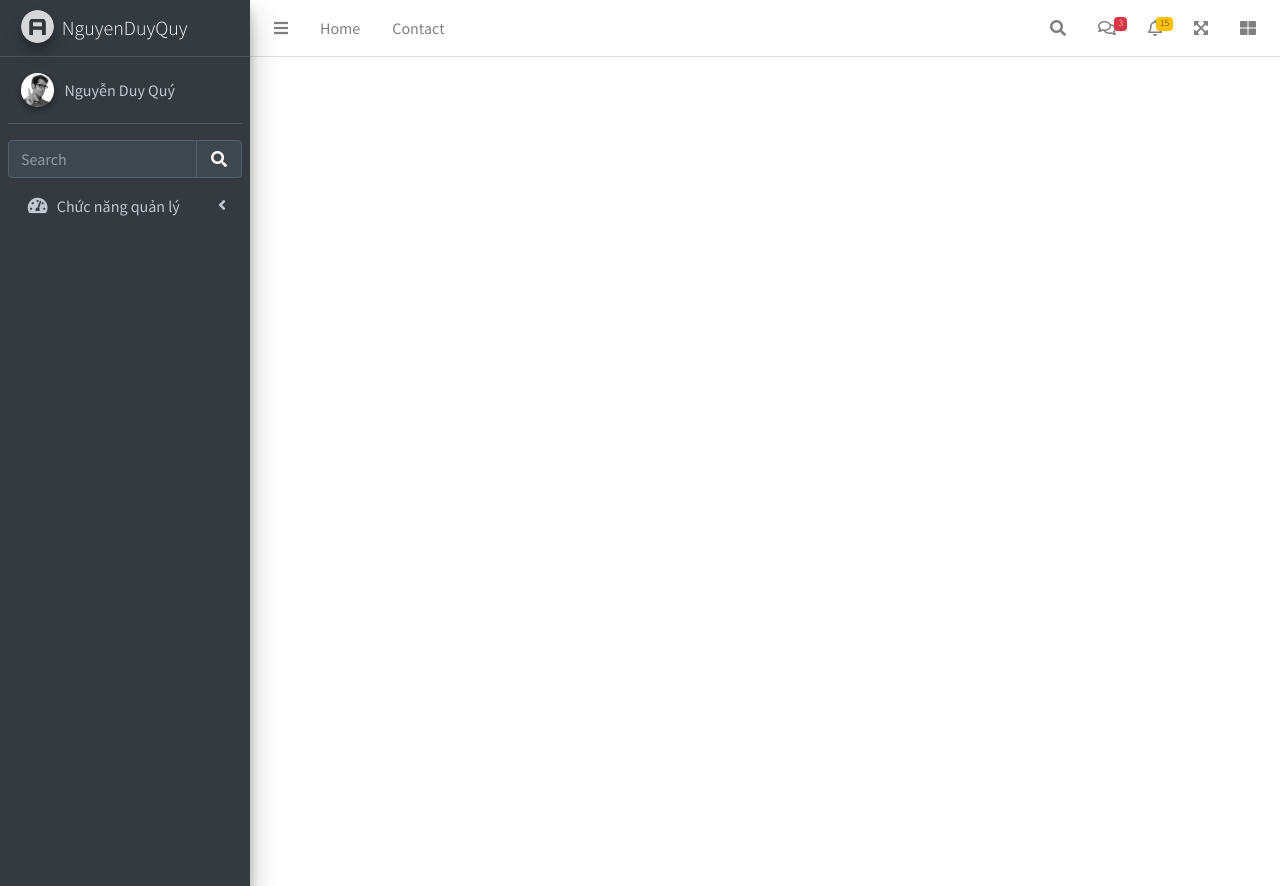
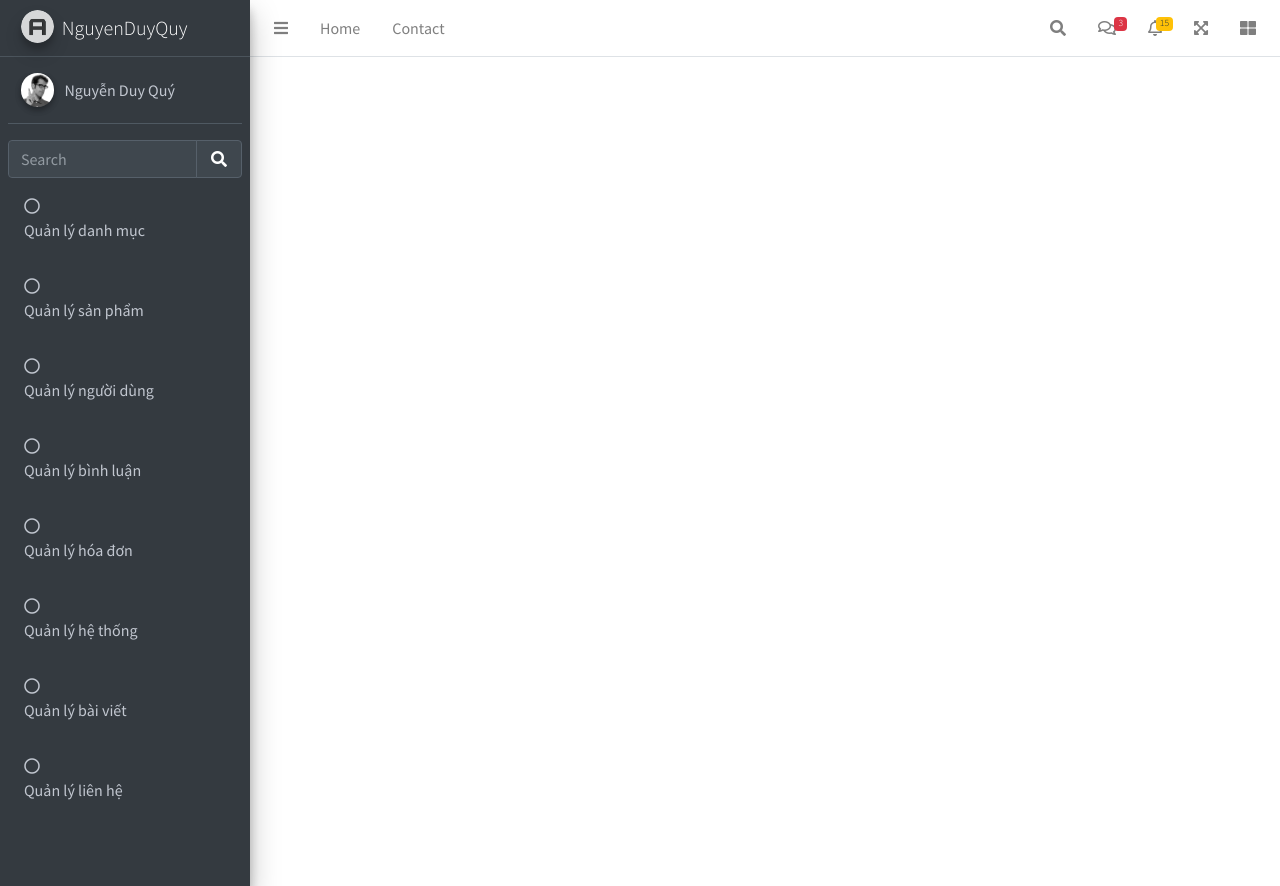
Before and after one commit to tudevbe/du_an_1, a PHP site: page / in a window 1280 px wide. Run offline with PHP 8.4, Linux system fonts and the light colour scheme; some libraries are stand-ins or nearby versions.

Commit message:
dinhtv7 dz

```diff
--- a/app/controllers/AdminController/admin.php
+++ b/app/controllers/AdminController/admin.php
@@ -4,28 +4,28 @@
 
     switch ($act) {
         case 'qldm':
-            include "./layout/danhmuc.php";
+            include "./layout/danhmuc/danhmuc.php";
             break;
         case 'qlsp':
-            include "./layout/sanpham.php";
+            include "./layout/sanpham/sanpham.php";
             break;
         case 'qlnd':
-            include "./layout/user.php";
+            include "./layout/user/user.php";
             break;
         case 'qlbl':
-            include "./layout/binhluan.php";
+            include "./layout/binhluan/binhluan.php";
             break;
         case 'qlhd':
-            include "./layout/hoadon.php";
+            include "./layout/hoadon/hoadon.php";
             break;
         case 'qlht':
-            include "./layout/hethong.php";
+            include "./layout/hethong/hethong.php";
             break;
         case 'qlbv':
-            include "./layout/baiviet.php";
+            include "./layout/baiviet/baiviet.php";
             break;
         case 'qllh':
-            include "./layout/lienhe.php";
+            include "./layout/lienhe/lienhe.php";
             break;
 
         default:
--- a/app/views/Admin/layout/header.php
+++ b/app/views/Admin/layout/header.php
@@ -206,20 +206,14 @@
 
       <!-- Sidebar Menu -->
       <nav class="mt-2">
-        <ul class="nav nav-pills nav-sidebar flex-column" data-widget="treeview" role="menu" data-accordion="false">
+        <ul class="nav nav-pills  flex-column" data-widget="treeview" role="menu" data-accordion="false">
           <!-- Add icons to the links using the .nav-icon class
                with font-awesome or any other icon font library -->
           <li class="nav-item">
-            <a href="#" class="nav-link">
-              <i class="nav-icon fas fa-tachometer-alt"></i>
-              <p>
-                Chức năng quản lý
-                <i class="right fas fa-angle-left"></i>
-              </p>
-            </a>
+
             <ul class="nav nav-treeview">
               <li class="nav-item">
-                <a href="index.php?act=qldm" class="nav-link active">
+                <a href="index.php?act=qldm" class="nav-link">
                   <i class="far fa-circle nav-icon"></i>
                   <p>Quản lý danh mục</p>
                 </a>
```
Also changed, not shown: app/views/Admin/layout/baiviet/baiviet.php (renamed from app/views/Admin/layout/baiviet.php), app/views/Admin/layout/binhluan/binhluan.php (renamed from app/views/Admin/layout/binhluan.php), app/views/Admin/layout/danhmuc/danhmuc.php (renamed from app/views/Admin/layout/danhmuc.php), app/views/Admin/layout/hethong/hethong.php (renamed from app/views/Admin/layout/hethong.php), app/views/Admin/layout/hoadon/hoadon.php (renamed from app/views/Admin/layout/hoadon.php), app/views/Admin/layout/lienhe/lienhe.php (renamed from app/views/Admin/layout/lienhe.php), app/views/Admin/layout/sanpham/sanpham.php (renamed from app/views/Admin/layout/sanpham.php), app/views/Admin/layout/user/user.php (renamed from app/views/Admin/layout/user.php).
